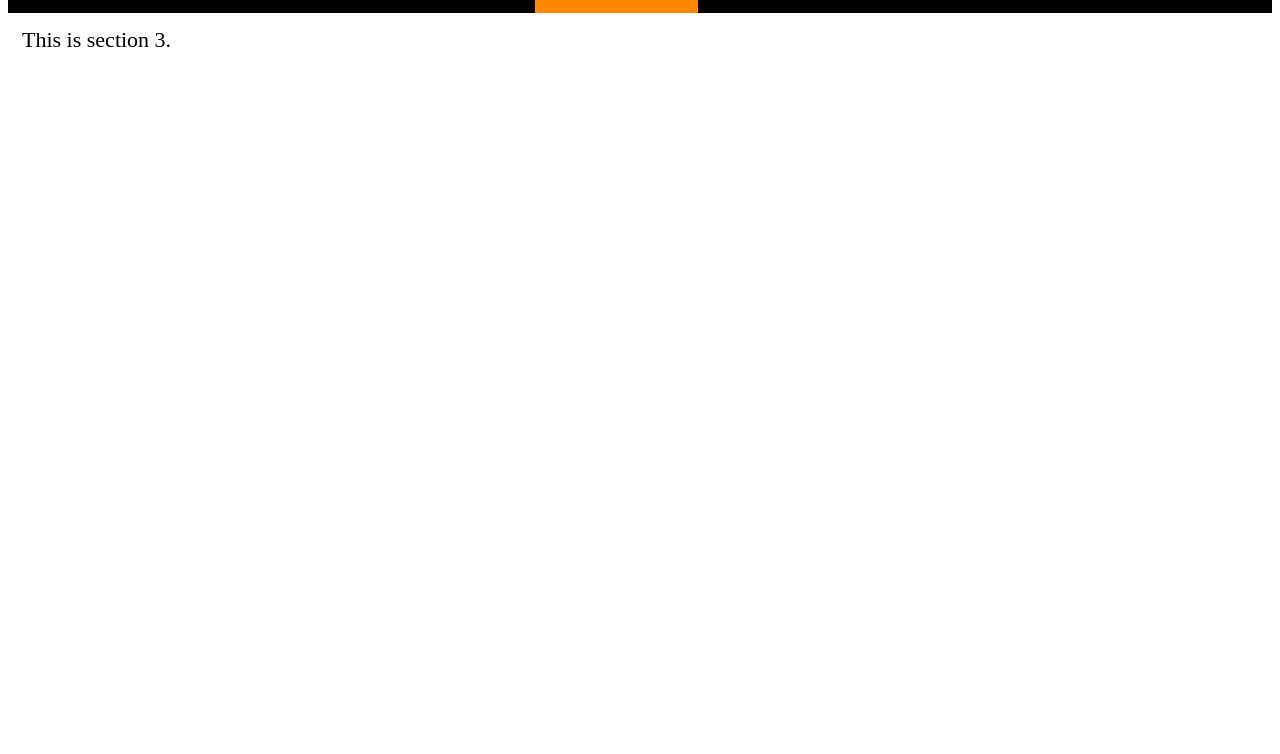
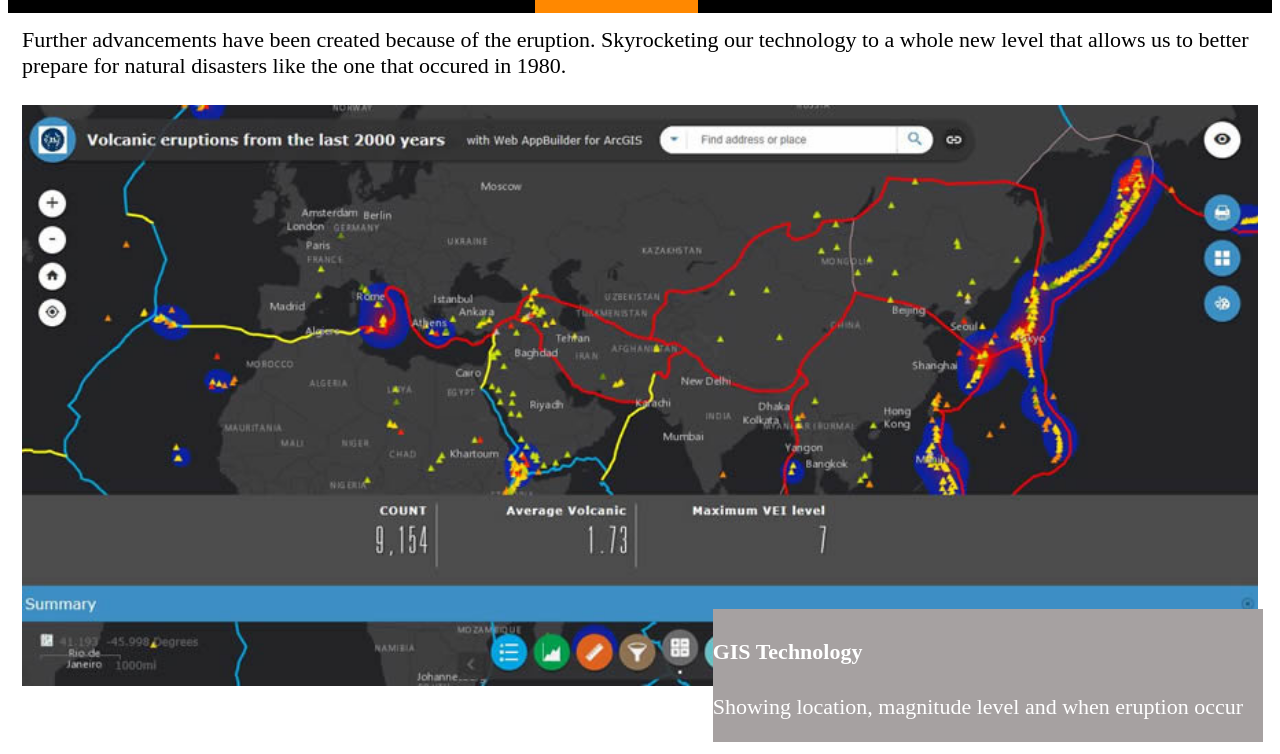
Before and after one commit to vincenth07/lab2-webpage, a plain HTML site: page section3.html in a window 1280 px wide. Shown: the part 46-800 px from the top of the page. Drawn offline with Linux system fonts and the light colour scheme.

Commit message:
section 3 added and adjustments made.

```diff
--- a/css/main.css
+++ b/css/main.css
@@ -212,3 +212,22 @@
   from {opacity: .4}
   to {opacity: 1}
 }
+
+
+
+
+/* Container holding the image and the text */
+.container {
+  position: relative;
+}
+
+/* Bottom right text */
+.text-block {
+  position: absolute;
+  bottom: -50px;
+  right: -5px;
+  background-color: rgb(166, 161, 161);
+  color: white;
+  padding-left: 20x;
+  padding-right: 20px;
+}
--- a/section3.html
+++ b/section3.html
@@ -34,7 +34,27 @@
     <!-- Page content -->
     <div class="content">
         <!-- Section 3 content -->
-        This is section 3.
+        Further advancements have been created because of the eruption. Skyrocketing our
+        technology to a whole new level that allows us to better prepare for natural disasters
+        like the one that occured in 1980.
+        <br>
+        <br>
+        <div class="container">
+            <img src="img/tech1.jpg" alt="volcano technology" style="width:100%;">
+            <div class="text-block">
+              <h4>GIS Technology</h4>
+              <p>Showing location, magnitude level and when eruption occur</p>
+            </div>
+          </div>
+        <br>
+        <br>
+        <br>
+        Mount St. Helens erupted on May 18th, 1980, destroying the area around it. Causing many to lose their lives and their homes.
+        While the effects of this natural disaster was tremendous, there are many positives to come from its occurance. The main thing to note is the further advancement in technology that took place after it happened.
+        Because of the eruption, the evolution of tools such as photogrammetry, GIS and lidar advancements allowed scientist to make better measurements and illustrations of the Earth's surfaces.
+        <br>
+        <br>
+        <img src="img/tech2.jpg" style="width: 100%; height: auto;">
     </div>
 
     <!-- Including the main.js file for JavaScript functionality -->
```
Also changed, not shown: img/tech1.jpg (added), img/tech2.jpg (added).
